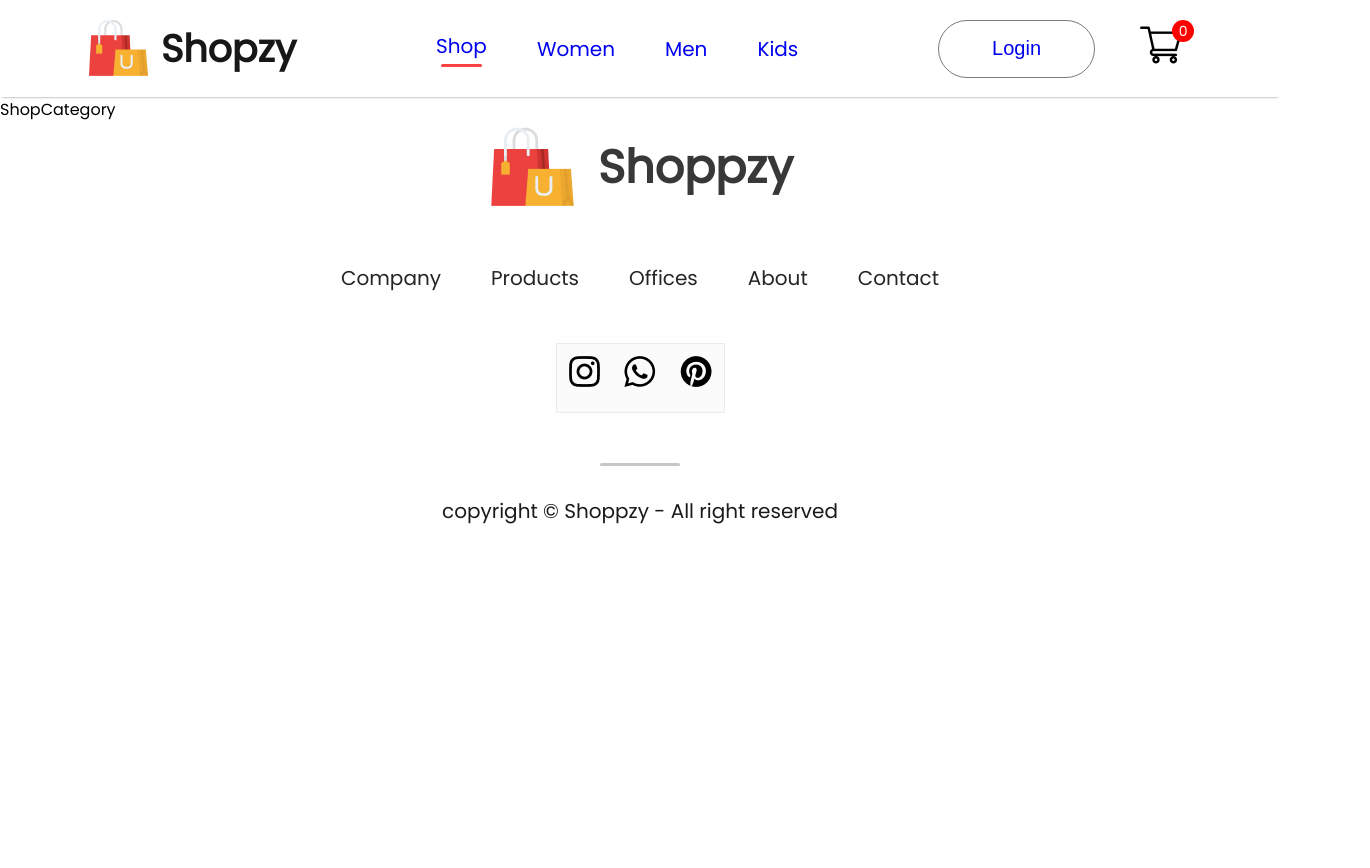
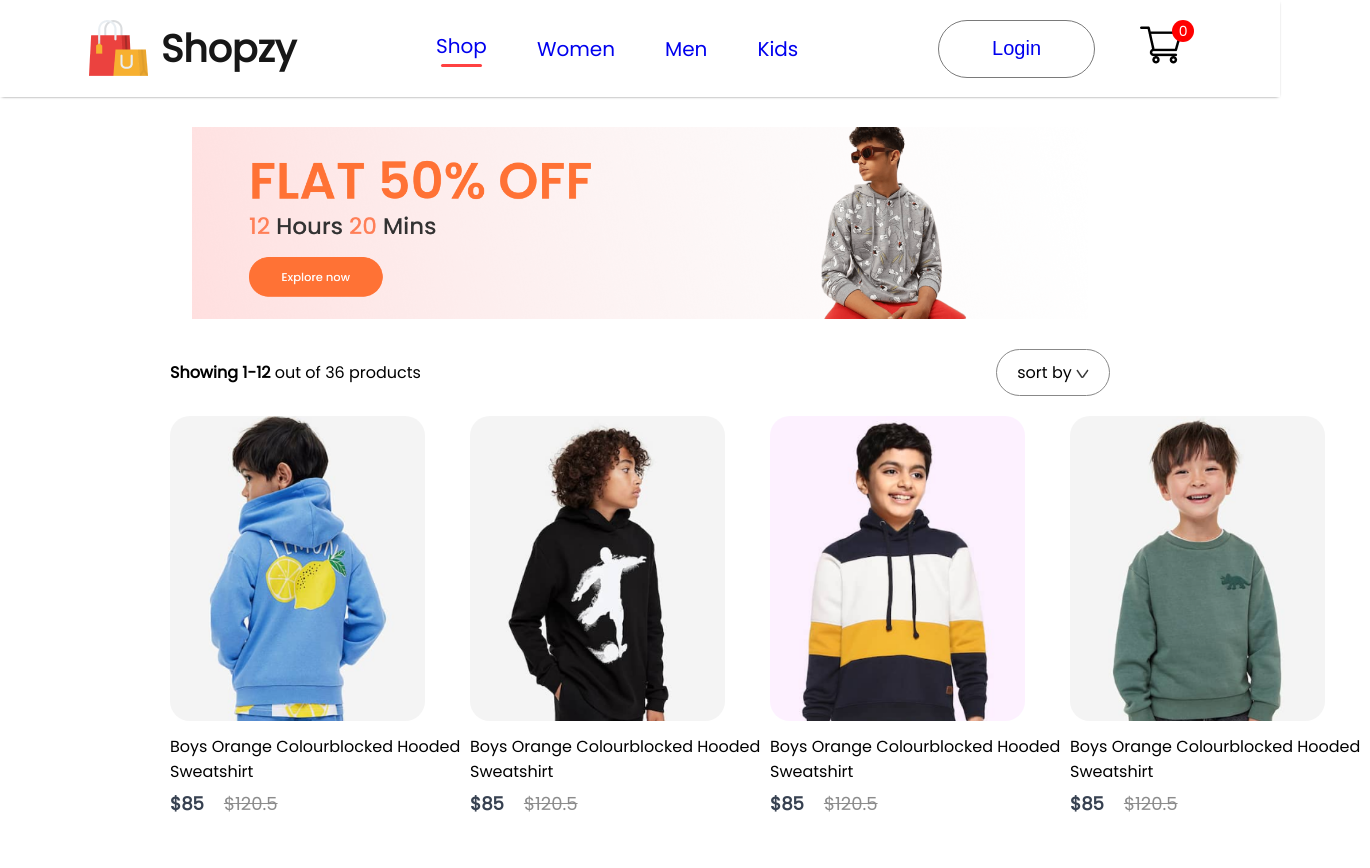
Before and after one commit to Suriya2620/ecommerce, a React (Create React App) app: page /kids in a window 1280 px wide. Shown: the top 868 px of the page, 1370 px wide, since content can reach past the window. Before the commit the page ends 800 px from the top, so only its background shows below. Built offline with nearby package versions, Linux system fonts and the light colour scheme.

Commit message:
designed shop category products

```diff
--- a/src/App.js
+++ b/src/App.js
@@ -10,6 +10,9 @@
 import Cart from './pages/Cart'
 import LoginSignup from './pages/LoginSignup'
 import Footer from './components/Footer/Footer'
+import men_banner from './components/Assets/banner_mens.png'
+import women_banner from './components/Assets/banner_women.png'
+import kid_banner from './components/Assets/banner_kids.png'
 const App = () => {
   return (
     <div>
@@ -17,9 +20,9 @@
       <Navbar/>
       <Routes>
         <Route path='/'element={<Shop/>}/>
-        <Route path='/mens' element={<ShopCategory category='men'/>}/>
-        <Route path='/womens' element={<ShopCategory category='women'/>}/>
-        <Route path='/kids' element={<ShopCategory category='kid'/>}/>
+        <Route path='/mens' element={<ShopCategory banner={men_banner} category='men'/>}/>
+        <Route path='/womens' element={<ShopCategory banner={women_banner} category='women'/>}/>
+        <Route path='/kids' element={<ShopCategory banner={kid_banner} category='kid'/>}/>
         <Route path='/product' element={<Product/>}>
 
           <Route path=':productId' element='<Product/>'/>
--- a/src/context/ShopContext.jsx
+++ b/src/context/ShopContext.jsx
@@ -1,10 +1,10 @@
 import React, { createContext } from "react";
-import all_products from '../components/Assets/all_product'
+import all_product from '../components/Assets/all_product'
 export const ShopContext = createContext(null)
 
 
 const ShopContextProvider = (props)=>{
-    const contextValue ={all_products}
+    const contextValue ={all_product}
     return (
         <ShopContext.Provider value={contextValue}>
             {props.children}
--- /dev/null
+++ b/src/pages/CSS/shopcategory.css
@@ -0,0 +1,30 @@
+.shopcategory-banner{
+    display: block;
+    margin: 30px auto;
+    width: 70%;
+}
+
+.shopcategory-indexSort{
+    display: flex;
+    margin: 0 170px;
+    justify-content: space-between;
+    align-items: center;
+
+}
+
+.shopcategory-sort{
+  padding: 10px 20px;
+  border-radius: 40px;
+  border: 1px solid #888;
+}
+
+.shopcategory-indexSort p span{
+    font-weight: 600;
+}
+
+.shopcategory-products{
+    margin: 20px 170px;
+    display: grid;
+    grid-template-columns: repeat(4,1fr);
+    row-gap: 80px;
+}
--- a/src/pages/ShopCategory.jsx
+++ b/src/pages/ShopCategory.jsx
@@ -1,8 +1,33 @@
-import React from 'react'
+import React, { useContext } from 'react'
+import { ShopContext } from '../context/ShopContext'
+import './CSS/shopcategory.css'
+import dropdown from '../components/Assets/dropdown_icon.png'
+import Item from '../components/Item/Item'
 
-const ShopCategory = () => {
+let ShopCategory=(props) => {
+  const {all_product} = useContext(ShopContext)
   return (
-    <div>ShopCategory</div>
+    <div className="shop-category">
+      <img className='shopcategory-banner' src={props.banner} alt="" />
+      <div className="shopcategory-indexSort">
+        <p><span>Showing 1-12</span> out of 36 products</p>
+
+        <div className="shopcategory-sort">
+          sort by <img src={dropdown} alt="" />
+        </div>
+      </div>
+      <div className="shopcategory-products">
+        {all_product.map((item,i)=>{
+          if(props.category===item.category){
+            return <Item key={i} id={item.id} name={item.name} image={item.image} new_price={item.new_price} old_price={item.old_price}/>
+          }
+          else{
+            return null
+          }
+        })}
+      </div>
+    </div>
+
   )
 }
 
```
